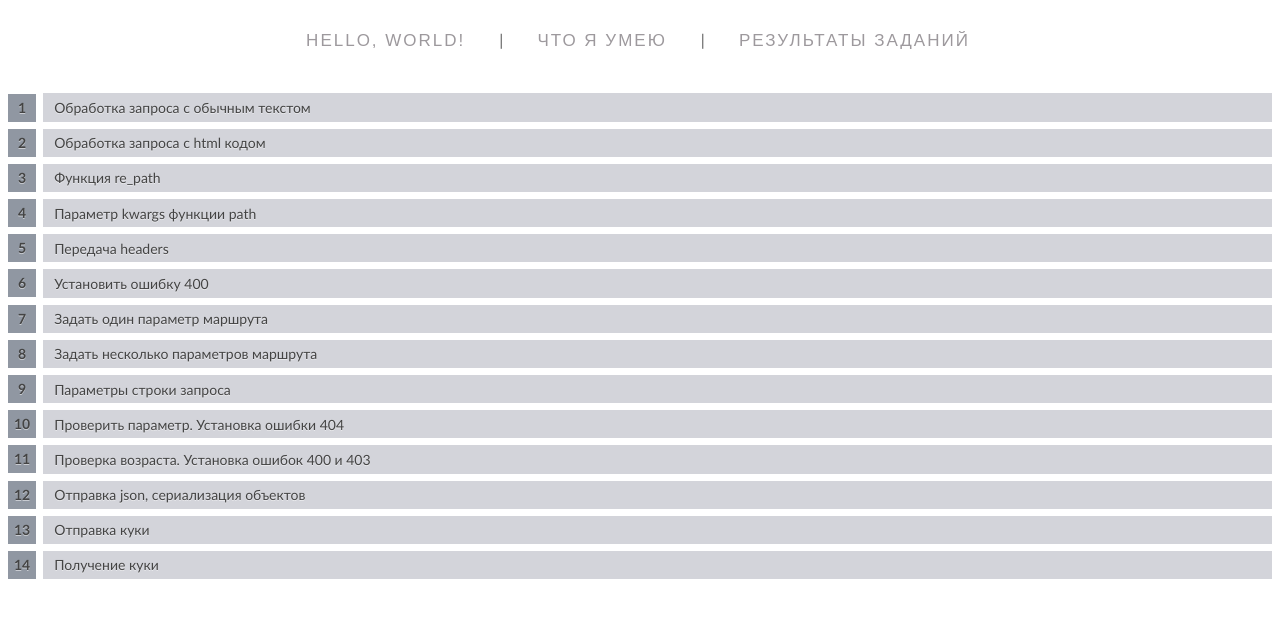
After one commit to elvirazakharova/metanit, a Django app: page /lessons in a window 1280 px wide. The commit adds this page. Shown: the top 618 px of the page. Run offline with Django 5.2, Linux system fonts and the light colour scheme.

Commit message:
Добавлены уроки на отдельную страницу, добавлено оформление.

```diff
--- a/hello/static/css/styles.css
+++ b/hello/static/css/styles.css
@@ -1,5 +1,32 @@
-body{ font-family: Verdana;}
-h1{color:navy;}
+body{ font-family: "Trebuchet MS", "Lucida Sans";}
+h1{color:rgb(38, 38, 71);}
+.tapira div{
+    /* Это точно нужно: */
+    text-align: center;
+    vertical-align: top;
+    padding: 1em;
+    padding-top: 0;
+
+    /* Чтобы видеть блоки:  */
+    /* border: 5px solid #e76060c2;  */
+    /* background-color: #feb286; */
+}
+.tiora div{
+    /* Это точно нужно: */
+    display: inline-block;
+
+    /* Чтобы видеть блоки:  */
+    /* background-color: #5870ce; */
+    /* border: 5px solid #311d3f; */
+}
+.emptydiv100{
+    width: 100px;
+}
+
+.link{
+    color: #000 !important;
+    text-decoration: none;
+}
 
 .icon{
     width: 20px;
@@ -10,3 +37,144 @@ h1{color:navy;}
 .myphoto{
     width: 500px;
 }
+
+.rectangle {
+    counter-reset: li;
+    list-style: none;
+    font: 14px "Trebuchet MS", "Lucida Sans";
+    padding: 0;
+    text-shadow: 0 1px 0 rgba(255,255,255,.5);
+}
+.rectangle a {
+    position: relative;
+    display: block;
+    padding: .4em .4em .4em .8em;
+    margin: .5em 0 .5em 2.5em;
+    background: #D3D4DA;
+    color: #444;
+    text-decoration: none;
+    transition: all .3s ease-out;
+}
+.rectangle a:hover {background: #DCDDE1;}
+.rectangle a:before {
+    content: counter(li);
+    counter-increment: li;
+    position: absolute;
+    left: -2.5em;
+    top: 50%;
+    margin-top: -1em;
+    background: #9097A2;
+    height: 2em;
+    width: 2em;
+    line-height: 2em;
+    text-align: center;
+    font-weight: bold;
+}
+.rectangle a:after {
+    position: absolute;
+    content: "";
+    border: .5em solid transparent;
+    left: -1em;
+    top: 50%;
+    margin-top: -.5em;
+    transition: all .3s ease-out;
+}
+.rectangle a:hover:after {
+    left: -.5em;
+    border-left-color: #9097A2;
+}
+.rectangle a {
+    position: relative;
+    display: block;
+    padding: .4em .4em .4em .8em;
+    margin: .5em 0 .5em 2.5em;
+    background: #D3D4DA;
+    color: #444;
+    text-decoration: none;
+    transition: all .3s ease-out;
+}
+.rectangle a:hover {background: #DCDDE1;}
+.rectangle a:before {
+    content: counter(li);
+    counter-increment: li;
+    position: absolute;
+    left: -2.5em;
+    top: 50%;
+    margin-top: -1em;
+    background: #9097A2;
+    height: 2em;
+    width: 2em;
+    line-height: 2em;
+    text-align: center;
+    font-weight: bold;
+}
+.rectangle a:after {
+    position: absolute;
+    content: "";
+    border: .5em solid transparent;
+    left: -1em;
+    top: 50%;
+    margin-top: -.5em;
+    transition: all .3s ease-out;
+}
+.rectangle a:hover:after {
+    left: -.5em;
+    border-left-color: #9097A2;
+}
+
+/* Меню */
+@import url('https://fonts.googleapis.com/css?family=Ubuntu+Condensed');
+.menu-main {
+  list-style: none;
+  /* margin: 40px 0 5px; */
+  margin: 20px 0 1px;
+  /* padding: 25px 0 5px; */
+  padding: 10px 0 1px;
+  text-align: center;
+  background: white;
+}
+.menu-main li {display: inline-block;}
+.menu-main li:after {
+  content: "|";
+  color: #606060;
+  display: inline-block;
+  vertical-align:top;
+}
+.menu-main li:last-child:after {content: none;}
+.menu-main a {
+  text-decoration: none;
+  font-family: 'Ubuntu Condensed', sans-serif;
+  letter-spacing: 2px;
+  position: relative;
+  padding-bottom: 20px;
+  margin: 0 34px 0 30px;
+  font-size: 17px;
+  text-transform: uppercase;
+  display: inline-block;
+  transition: color .2s;
+}
+.menu-main a, .menu-main a:visited {color: #9d999d;}
+.menu-main a.current, .menu-main a:hover{color: #feb386;}
+.menu-main a:before,
+.menu-main a:after {
+  content: "";
+  position: absolute;
+  height: 4px;
+  top: auto;
+  right: 50%;
+  bottom: -5px;
+  left: 50%;
+  background: #feb386;
+  transition: .8s;
+}
+.menu-main a:hover:before, .menu-main .current:before {left: 0;}
+.menu-main a:hover:after, .menu-main .current:after {right: 0;}
+@media (max-width: 550px) {
+.menu-main {padding-top: 0;}
+.menu-main li {display: block;}
+.menu-main li:after {content: none;}
+.menu-main a {
+  padding: 25px 0 20px;
+  margin: 0 30px;
+}
+}
--- a/hello/templates/base.html
+++ b/hello/templates/base.html
@@ -7,9 +7,12 @@
     <title>{% block title %}Default title{% endblock title %}</title>
 </head>
 <body>
-    <div><a href="/about">Hello, World!</a> | <a href="/skill">Что я умею</a></div>
+    <ul class="menu-main">
+        <li><a href="/about">Hello, World!</a></li>
+        <li><a href="/skill">Что я умею</a></li>
+        <li><a href="/lessons">Результаты заданий</a></li>
+    </ul>
     <h1>{% block header %}{% endblock header %}</h1>
-    <div>{% block content%}{% endblock content %}</div>
-    <div>MyCorp. 2022. All rights reserved.</div>
+    <div class="tapira">{% block content%}{% endblock content %}</div>
 </body>
 </html>
--- /dev/null
+++ b/hello/templates/lessons.html
@@ -0,0 +1,24 @@
+{% extends "base.html" %}
+{% load static %}
+{% block title %}Результаты заданий{% endblock title %}
+{% block header %}
+    <title>Результаты заданий</title>
+{% endblock header %}
+{% block content%}
+<ol class="rectangle">
+    <li><a href="/page01_text">Обработка запроса с обычным текстом</a></li>
+    <li><a href="/page02_html">Обработка запроса с html кодом</a></li>
+    <li><a href="/page03_re_path">Функция re_path</a></li>
+    <li><a href="/page04_kwargs">Параметр kwargs функции path</a></li>
+    <li><a href="/page05_SecretCode">Передача headers</a></li>
+    <li><a href="/page06_StatusResponse400">Установить ошибку 400</a></li>
+    <li><a href="/page07_name/Имя">Задать один параметр маршрута</a></li>
+    <li><a href="/page08_count_animals/3/овца">Задать несколько параметров маршрута</a></li>
+    <li><a href="/page09_query_string_parameters/?param1=Tom&param2=22">Параметры строки запроса</a></li>
+    <li><a href="/page10_user_exist/2">Проверить параметр. Установка ошибки 404</a></li>
+    <li><a href="/page11_access/21">Проверка возраста. Установка ошибок 400 и 403</a></li>
+    <li><a href="/page12_json">Отправка json, сериализация объектов</a></li>
+    <li><a href="/page13_set_cookie?username=Boris">Отправка куки</a></li>
+    <li><a href="/page14_get_cookie">Получение куки</a></li>
+</ol>
+{% endblock content %}
--- a/hello/views.py
+++ b/hello/views.py
@@ -1,18 +1,116 @@
-from django.http import HttpResponse, HttpResponseRedirect, HttpResponsePermanentRedirect, \
-HttpResponseBadRequest, HttpResponseForbidden, JsonResponse
+from django.http import HttpResponse, \
+HttpResponseBadRequest, HttpResponseNotFound, HttpResponseForbidden, JsonResponse
 from django.core.serializers.json import DjangoJSONEncoder
 from django.shortcuts import render
 from django.template.response import TemplateResponse
 
+# уроки
 
-def index(request):
-    header = "Данные пользователя"              # обычная переменная
-    langs = ["Python", "Java", "C#"]            # список
-    user ={"name" : "Tom", "age" : 23}          # словарь
-    address = ("Абрикосовая", 23, 45)           # кортеж
+def lessons(request):
+    return render(request, "lessons.html")
 
-    data = {"header": header, "langs": langs, "user": user, "address": address}
-    return render(request, "index.html", context=data)
+def page01_text(request):
+    return HttpResponse("Это обычный текст")
+
+def page02_html(request):
+    return HttpResponse("<h2>Это код html</h2>")
+
+def page03_re_path(request):
+    return HttpResponse("Ты можешь добавлять к адресу page03_re_path любой постфикс, но все равно попадешь на эту страницу")
+
+def page04_kwargs(request, arg1, arg2):
+    return HttpResponse(f"""
+            <h2>С помощью параметра kwargs передан словарь с двумя значениями</h2>
+            <p>Значение 1: {arg1}</p>
+            <p>Значение 2: {arg2}</p>
+    """)
+
+def page05_SecretCode(request):
+    return HttpResponse("В headers есть поле SecretCode", headers={"SecretCode": "21234567"})
+
+def page06_StatusResponse400(request):
+    return HttpResponse("Произошла ошибка", status=400, reason="Incorrect data")
+
+def page07_name(request, name ='Герман'):
+    return HttpResponse(f"<p>Если после page07_name/ написать имя, то оно отобразится в строке ниже</p><h2>Имя: {name}</h2>")
+
+def page08_count_animals(request, count =99, animals ='Default'):
+    return HttpResponse(f'''<p>Если после page08_count_animals/ написать количество, а еще через / название животного, то это будет отображено в строке ниже</p>
+                        <h2>Количество: {count}</h2>
+                        <h2>Животное: {animals}</h2>
+                        <p>Адрес работает как при отсутвии параметров после page08_count_animals/, так и только с одним количеством, например page08_count_animals/7</p>''')
+
+def page09_query_string_parameters(request):
+    param1 = request.GET.get("param1", 0)
+    param2 = request.GET.get("param2", "Undefined")
+    return HttpResponse(f'''<p>В строке запроса можно изменять параметры param1 и param2</p>
+                        <h2>Параметр 1: {param1}</h2>
+                        <h2>Параметр 2: {param2}</h2>
+                        <p>Если не задать параметр или оба параметра, то будет использовано значение по умолчанию</p>''')
+
+def page10_user_exist(request, id):
+    users = ["Tom", "Bob", "Sam"]
+    # если пользователь найден, возвращаем его
+    if id in range(0, len(users)):
+        return HttpResponse(f'<p>Список пользователей: ["Tom", "Bob", "Sam"] Нумерация с 0</p><h2> Найден пользователь: {users[id]}')
+    # если нет, то возвращаем ошибку 404
+    else:
+        return HttpResponseNotFound("Not Found")
+
+def page11_access(request, age):
+    # если возраст НЕ входит в диапазон 1-110, посылаем ошибку 400
+    if age not in range(1, 111):
+        return HttpResponseBadRequest("Некорректные данные. Ошибка 400")
+    # если возраст больше 17, то доступ разрешен
+    if(age > 17):
+        return HttpResponse("Доступ разрешен")
+    # если нет, то возвращаем ошибку 403
+    else:
+        return HttpResponseForbidden("Доступ заблокирован: недостаточно лет. Ошибка 403")
+
+class Tree:
+
+    def __init__(self, name, age =20, color ='green'):
+        self.name = name
+        self.age = age
+        self.color = color
+
+class TreeEncoder(DjangoJSONEncoder):
+    def default(self, obj):
+        if isinstance(obj, Tree):
+            return {"name": obj.name, "age": obj.age,  "color": obj.color}
+            # return obj.__dict__
+        return super().default(obj)
+
+def page12_json(request):
+    bob = Tree("Hazel", 12, 'Burgundy')
+    return JsonResponse(bob, safe=False, encoder=TreeEncoder)
+
+def page13_set_cookie(request):
+    # получаем из строки запроса имя пользователя
+    username = request.GET.get("username", "Undefined")
+    # создаем объект ответа
+    response = HttpResponse(f"Hello {username}")
+    # передаем его в куки
+    response.set_cookie("username", username)
+    return response
+
+def page14_get_cookie(request):
+    # получаем куки с ключом username
+    username = request.COOKIES.get("username", None)
+    if username != None:
+        return HttpResponse(f"I know you, {username}!")
+    else:
+        return HttpResponse('''Who's here? (cookie "username" not found)''')
+
+# def index(request):
+#     header = "Данные пользователя"              # обычная переменная
+#     langs = ["Python", "Java", "C#"]            # список
+#     user ={"name" : "Tom", "age" : 23}          # словарь
+#     address = ("Абрикосовая", 23, 45)           # кортеж
+
+#     data = {"header": header, "langs": langs, "user": user, "address": address}
+#     return render(request, "index.html", context=data)
 
 def about(request):
     return render(request, "about.html")
@@ -25,126 +123,3 @@ def cat(request):
 
 def awesome(request):
     return render(request, "awesome.html")
-
-def about3(request):
-    return render(request, "about3.html", context = {"person": Person("Tom")})
-
-def contact(request):
-    header = "Данные пользователя"              # обычная переменная
-    langs = ["Python", "Java", "C#"]            # список
-    user ={"name" : "Tom", "age" : 23}          # словарь
-    address = ("Абрикосовая", 23, 45)           # кортеж
-
-    data = {"header": header, "langs": langs, "user": user, "address": address}
-    return TemplateResponse(request,  "contact.html", data)
-
-def index3(request):
-    host = request.META["HTTP_HOST"] # получаем адрес сервера
-    user_agent = request.META["HTTP_USER_AGENT"]    # получаем данные бразера
-    path = request.path     # получаем запрошенный путь
-
-    return HttpResponse(f"""
-        <p>Host: {host}</p>
-        <p>Path: {path}</p>
-        <p>User-agent: {user_agent}</p>
-    """)
-
-def about2(request, name ="Undefined", age =0):
-    return HttpResponse(f"""
-            <h2>О пользователе</h2>
-            <p>Имя: {name}</p>
-            <p>Возраст: {age}</p>
-    """)
-
-def contact2(request):
-    return HttpResponse("<h2>Контакты</h2>")
-
-def sc(request):
-    return HttpResponse("Hello METANIT.COM", headers={"SecretCode": "21234567"})
-
-def error(request):
-    return HttpResponse("Произошла ошибка", status=400, reason="Incorrect data")
-
-def greetings(request):
-    return HttpResponse("<h1>Hello</h1>", content_type="text/plain", charset="utf-8")
-
-# def user(request, name):
-#     return HttpResponse(f"<h2>Имя: {name}</h2>")
-
-def user(request, name="Undefined", age =0):
-    return HttpResponse(f"<h2>Имя: {name}  Возраст:{age}</h2>")
-
-def products(request):
-    return HttpResponse("Список товаров")
-
-def new(request):
-    return HttpResponse("Новые товары")
-
-def top(request):
-    return HttpResponse("Наиболее популярные товары")
-
-def product(request, id):
-    return HttpResponse(f"Товар {id}")
-
-def comments(request, id):
-    return HttpResponse(f"Комментарии о товаре {id}")
-
-def questions(request, id):
-    return HttpResponse(f"Вопросы о товаре {id}")
-
-def user2(request):
-    age = request.GET.get("age", 0)
-    name = request.GET.get("name", "Undefined")
-    return HttpResponse(f"<h2>Имя: {name}  Возраст: {age}</h2>")
-
-def contact2(request):
-    return HttpResponseRedirect("/about")
-
-def details(request):
-    return HttpResponsePermanentRedirect("/")
-
-def access(request, age):
-    # если возраст НЕ входит в диапазон 1-110, посылаем ошибку 400
-    if age not in range(1, 111):
-        return HttpResponseBadRequest("Некорректные данные")
-    # если возраст больше 17, то доступ разрешен
-    if(age > 17):
-        return HttpResponse("Доступ разрешен")
-    # если нет, то возвращаем ошибку 403
-    else:
-        return HttpResponseForbidden("Доступ заблокирован: недостаточно лет")
-
-def jsontest1(request):
-    return JsonResponse({"name": "Tom", "age": 38})
-
-def jsontest2(request):
-    bob = Person("Bob", 41, 'blue')
-    return JsonResponse(bob, safe=False, encoder=PersonEncoder)
-
-class Person:
-
-    def __init__(self, name, age =20, color ='blue'):
-        self.name = name    # имя человека
-        self.age = age        # возраст человека
-        self.color = color        # возраст человека
-
-class PersonEncoder(DjangoJSONEncoder):
-    def default(self, obj):
-        if isinstance(obj, Person):
-            return {"name": obj.name, "age": obj.age,  "color": obj.color*2}
-            # return obj.__dict__
-        return super().default(obj)
-
-def set(request):
-    # получаем из строки запроса имя пользователя
-    username = request.GET.get("username", "Undefined")
-    # создаем объект ответа
-    response = HttpResponse(f"Hello {username}")
-    # передаем его в куки
-    response.set_cookie("username", username)
-    return response
-
-def get(request):
-    # получаем куки с ключом username
-    username = request.COOKIES["username"]
-    return HttpResponse(f"I know you, {username}!")
--- a/metanit/urls.py
+++ b/metanit/urls.py
@@ -17,47 +17,29 @@ Including another URLconf
 from django.urls import path, re_path, include
 from hello import views
 
-products_patterns = [
-    path("", views.products),
-    path("new", views.new),
-    path("top", views.top),
-]
-
-product_patterns = [
-    path("", views.product),
-    path("comments", views.comments),
-    path("questions", views.questions),
-]
-
 urlpatterns = [
-    path("", views.index),
+    # Уроки
+    path("lessons", views.lessons),
+    path("page01_text", views.page01_text),
+    path("page02_html", views.page02_html),
+    re_path(r'^page03_re_path', views.page03_re_path),
+    path("page04_kwargs", views.page04_kwargs, kwargs={"arg1":"Green", "arg2":"Day"}),
+    path("page05_SecretCode", views.page05_SecretCode),
+    path("page06_StatusResponse400", views.page06_StatusResponse400),
+    path("page07_name/<str:name>", views.page07_name),
+    re_path(r"^page08_count_animals/(?P<count>\d+)/(?P<animals>\D+)", views.page08_count_animals),
+    re_path(r"^page08_count_animals/(?P<count>\d+)", views.page08_count_animals),
+    re_path(r"^page08_count_animals/", views.page08_count_animals),
+    path("page09_query_string_parameters/", views.page09_query_string_parameters),
+    path("page10_user_exist/<int:id>", views.page10_user_exist),
+    path("page11_access/<int:age>", views.page11_access),
+    path("page12_json", views.page12_json),
+    path("page13_set_cookie", views.page13_set_cookie),
+    path("page14_get_cookie", views.page14_get_cookie),
+    # основные страницы
+    path("", views.about),
     path("about/", views.about),
     path("awesome/", views.awesome),
     path("cat/", views.cat),
     path("skill/", views.skill),
-    path("about3/", views.about3),
-    path("contact/", views.contact),
-    path('index3', views.index3, name='home'),
-    re_path(r'^about2', views.about, kwargs={"name":"Tom", "age": 38}),
-    re_path(r'^contact2', views.contact2),
-    path('sc', views.sc, name='secret code'),
-    path('error', views.error, name='error'),
-    path('greetings', views.greetings, name='greetings'),
-    path("user2/", views.user2),
-    # path("user/<name>/<int:age>", views.user),
-    # Для представления параметра в шаблоне адреса используется выражение ?P<>.
-    # Общее определение параметру соответствует формату (?P<имя_параметра>регулярное_выражение).
-    # Между угловыми скобками помещается название параметра. После закрывающей угловой скобки идет регулярное выражение, которому дожно соответствовать значение параметра.
-    re_path(r"^user/(?P<name>\D+)/(?P<age>\d+)", views.user),
-    re_path(r"^user/(?P<name>\D+)", views.user),
-    re_path(r"^user", views.user),
-    path("products/", include(products_patterns)),
-    path("product/<int:id>/", include(product_patterns)),
-    path("contact2/", views.contact2),
-    path("details/", views.details),
-    path("access/<int:age>", views.access),
-    path('jsontest1', views.jsontest1),
-    path('jsontest2', views.jsontest2),
-    path("set", views.set),
-    path("get", views.get),
 ]
```
Also changed, not shown: hello/templates/about.html (+14 -3 lines), hello/templates/about3.html (deleted, +0 -10 lines), hello/templates/contact.html (deleted, +0 -14 lines), hello/templates/index.html (deleted, +0 -14 lines), hello/templates/skill.html (+9 -0 lines), hello/static/images/my_photo.png.
